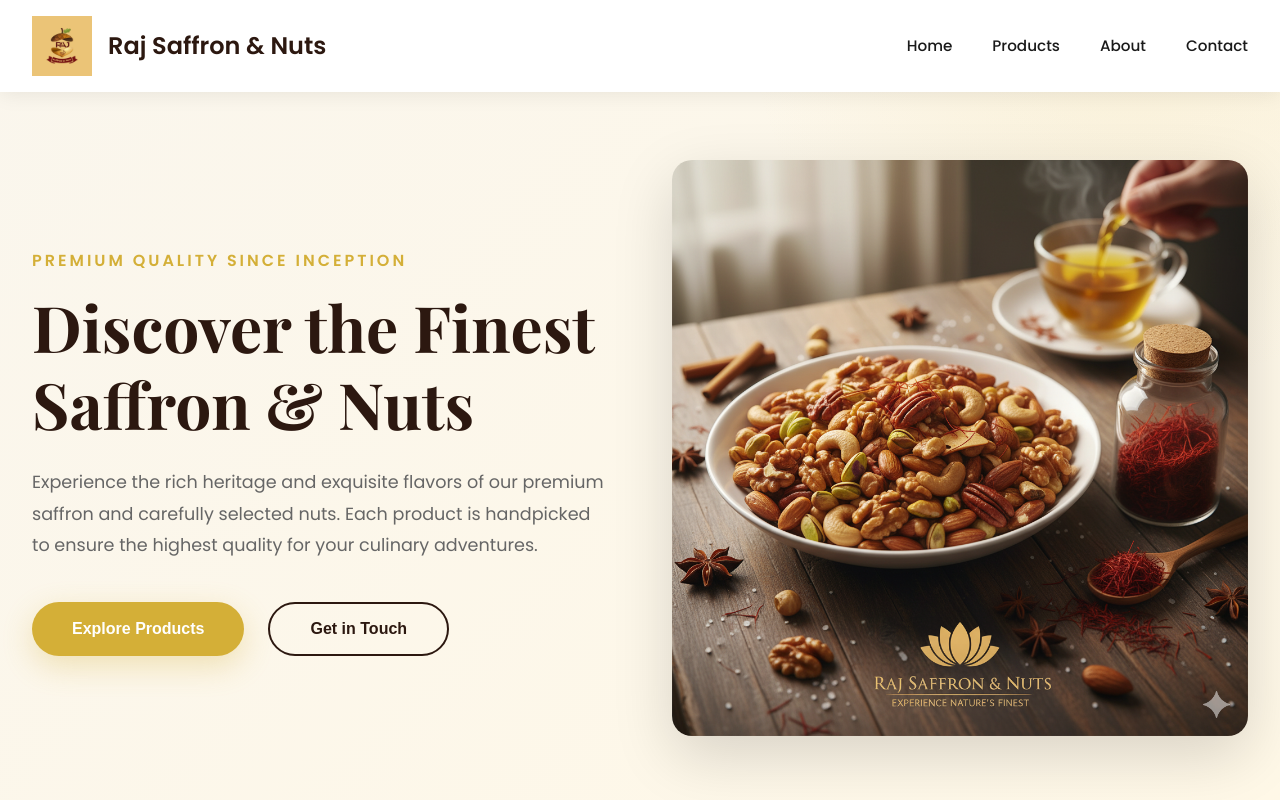
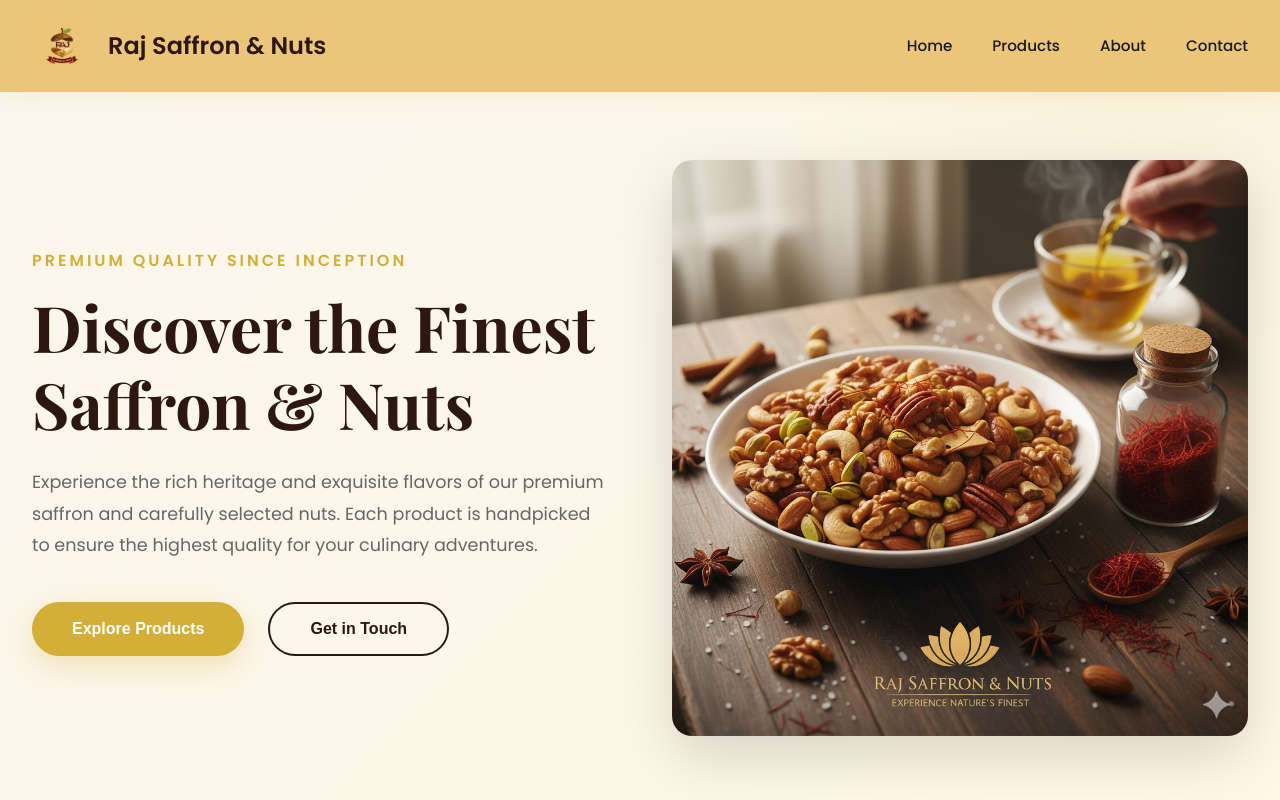
Before and after one commit to burhan-pithawala/raj-saffron-and-nuts-brand, a React (Vite) app: page / in a window 1280 px wide. Shown: the top 800 px of the page. Built offline with nearby package versions, Linux system fonts and the light colour scheme.

Commit message:
changed header color

```diff
--- a/src/index.css
+++ b/src/index.css
@@ -30,16 +30,16 @@
     position: fixed;
     top: 0;
     width: 100%;
-    background: rgba(255, 255, 255, 0.98);
+    background: rgba(235,196,119, 0.98);
     backdrop-filter: blur(10px);
-    box-shadow: 0 2px 20px rgba(0, 0, 0, 0.08);
+    box-shadow: 0 2px 20px rgba(212, 175, 55, 0.15);
     z-index: 1000;
     transition: all 0.3s ease;
 }
 
 .navbar.scrolled {
-    background: rgba(255, 255, 255, 1);
-    box-shadow: 0 4px 30px rgba(0, 0, 0, 0.1);
+    background: rgba(235,196,119, 1);
+    box-shadow: 0 4px 30px rgba(212, 175, 55, 0.2);
 }
 
 .nav-container {
@@ -658,10 +658,10 @@
         top: 80px;
         left: -100%;
         width: 100%;
-        background: white;
+        background: var(--soft-cream);
         flex-direction: column;
         padding: 2rem;
-        box-shadow: 0 10px 30px rgba(0, 0, 0, 0.1);
+        box-shadow: 0 10px 30px rgba(212, 175, 55, 0.2);
         transition: left 0.3s ease;
         gap: 1.5rem;
     }
```
